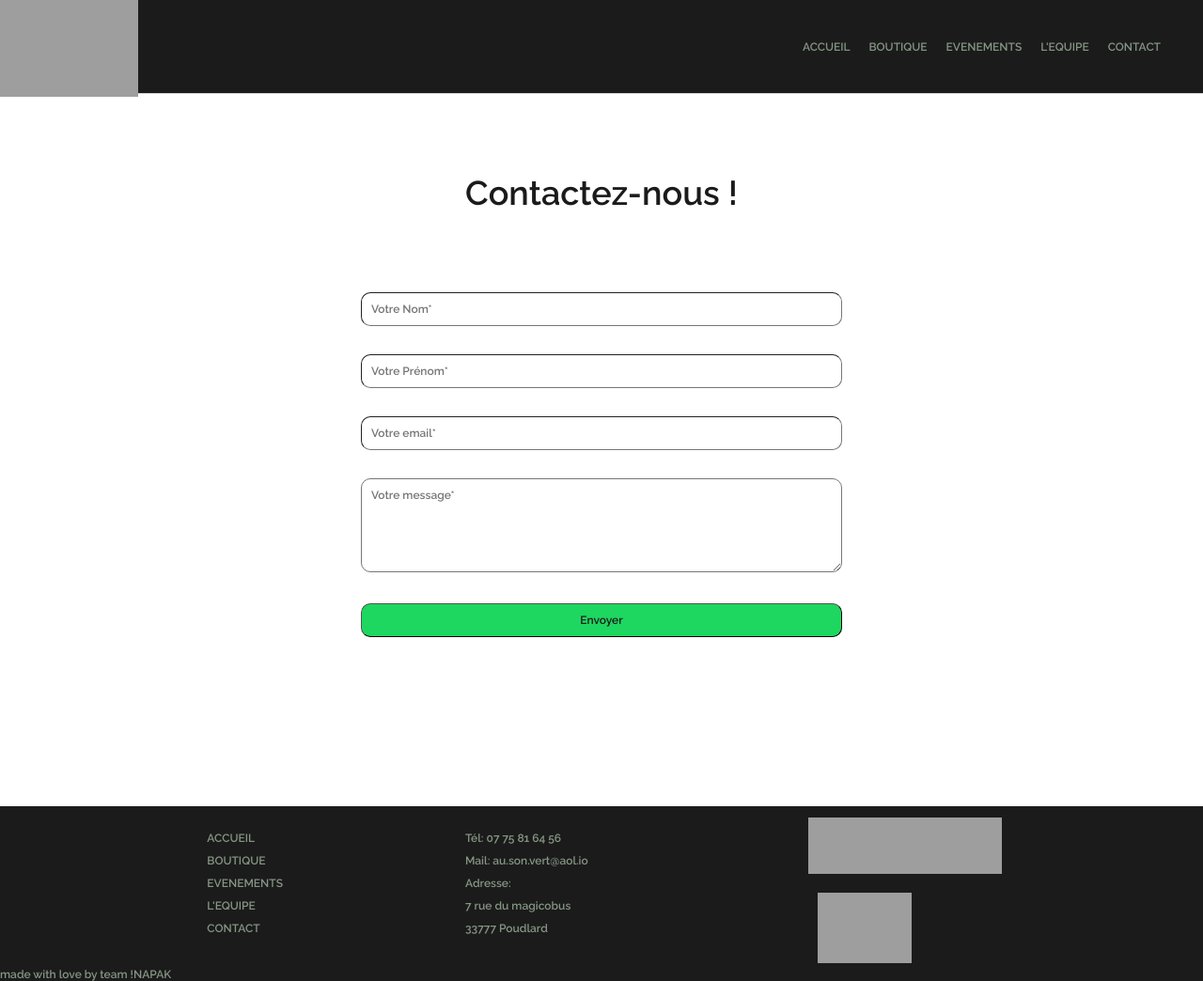
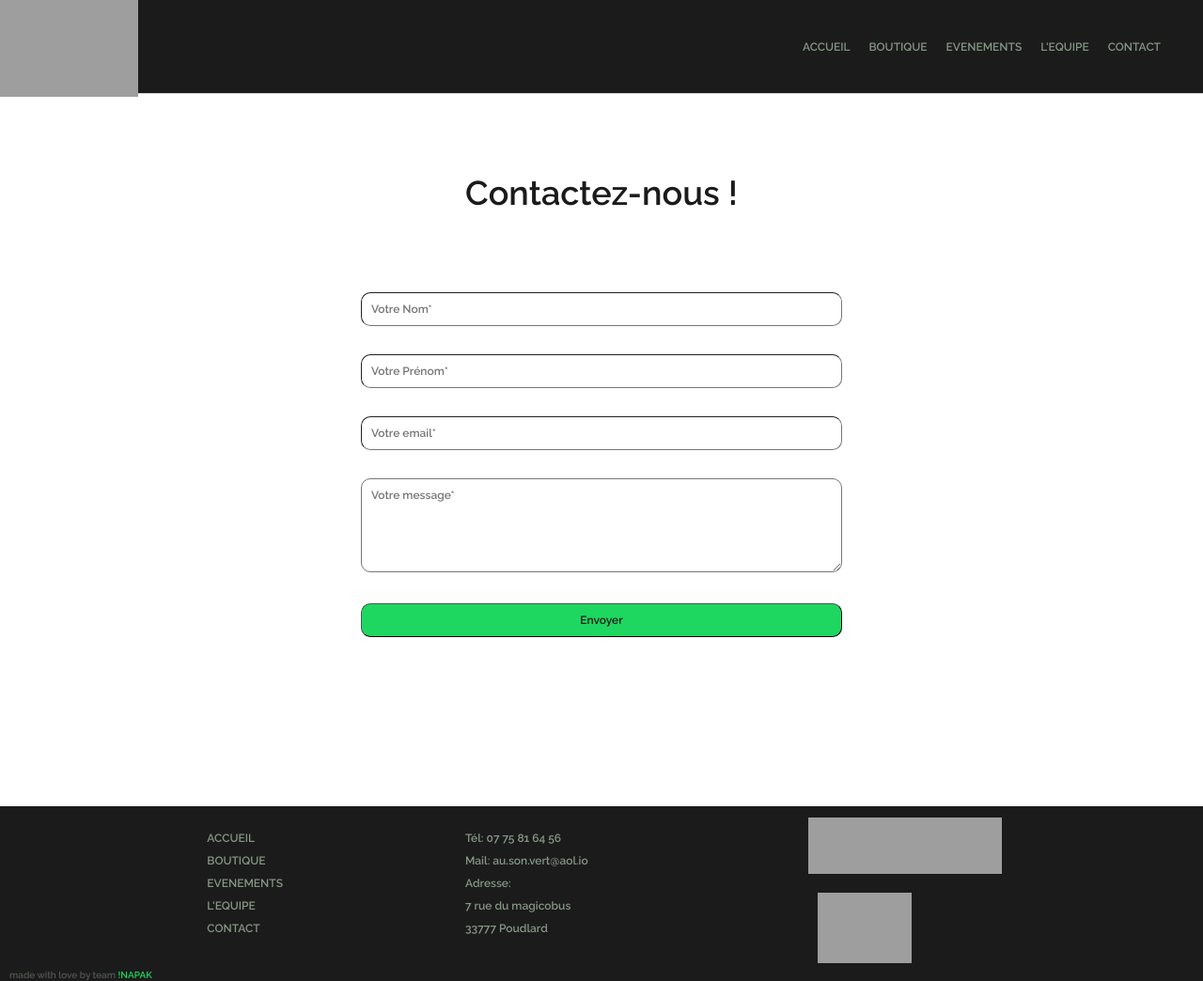
Before and after one commit to Alexisvib/Projet-1-Wild-Au-son-vert, a PHP site: page /form.php in a window 1280 px wide. Shown: the whole page at 94% size. Run offline with PHP 8.4, Linux system fonts and the light colour scheme; grey boxes are pictures that could not be loaded.

Commit message:
footer add team napak and target link blank

```diff
--- a/footer.php
+++ b/footer.php
@@ -41,7 +41,7 @@
         <img src="https://i.ibb.co/1MQPrBx/Logotype-texte.png" alt="Logotype-texte" class="Logotype-texte-footer" /></a>
     </div>
   </div>
-  <a class="footer-made-text"> made with love by team</a><a class="suite" href="napak.php"> !NAPAK</a>
+  <a class="footer-made-text"> made with love by team</a><a class="suite"> !NAPAK</a>
   <script type="text/javascript" src="buttonUp.js"></script>
 </footer>
 </body>
--- a/styles.css
+++ b/styles.css
@@ -212,6 +212,18 @@ li {
   margin-left: 10px;
   width: 200px;
   line-height: 2em;
+}
+
+.footer-made-text {
+  margin-left: 10px;
+  margin-bottom: 10px;
+  opacity: 0.5;
+  font-size: smaller;
+}
+
+.suite {
+  color: var(--firstColor);
+  font-size: smaller;
 }
 
 .icone-box {
@@ -991,7 +1003,7 @@ figcaption {
 }
 
 /* Petit Ecran*/
-@media screen and (min-width: 576px) /*and (max-width: 768px) */ {
+@media screen and (min-width: 576px) {
   .espace-header {
     z-index: 1;
     height: 80px;
@@ -1037,7 +1049,7 @@ figcaption {
 }
 
 /* Medium Ecran*/
-@media screen and (min-width: 768px) /*and (max-width: 991px) */ {
+@media screen and (min-width: 768px) {
   .header {
     display: flex;
     margin-top: -100px;
@@ -1082,7 +1094,7 @@ figcaption {
 }
 
 /* Large Ecran*/
-@media screen and (min-width: 991px) /*and (max-width: 1200px) */ {
+@media screen and (min-width: 991px) {
   .flex-cards {
     flex-direction: row;
     justify-content: space-evenly;
@@ -1134,7 +1146,6 @@ figcaption {
   #menusimple {
     display: flex;
     margin-right: 35px;
-    /*font-family: "Raleway", sans-serif;*/
     list-style-type: none;
   }
 }
```
